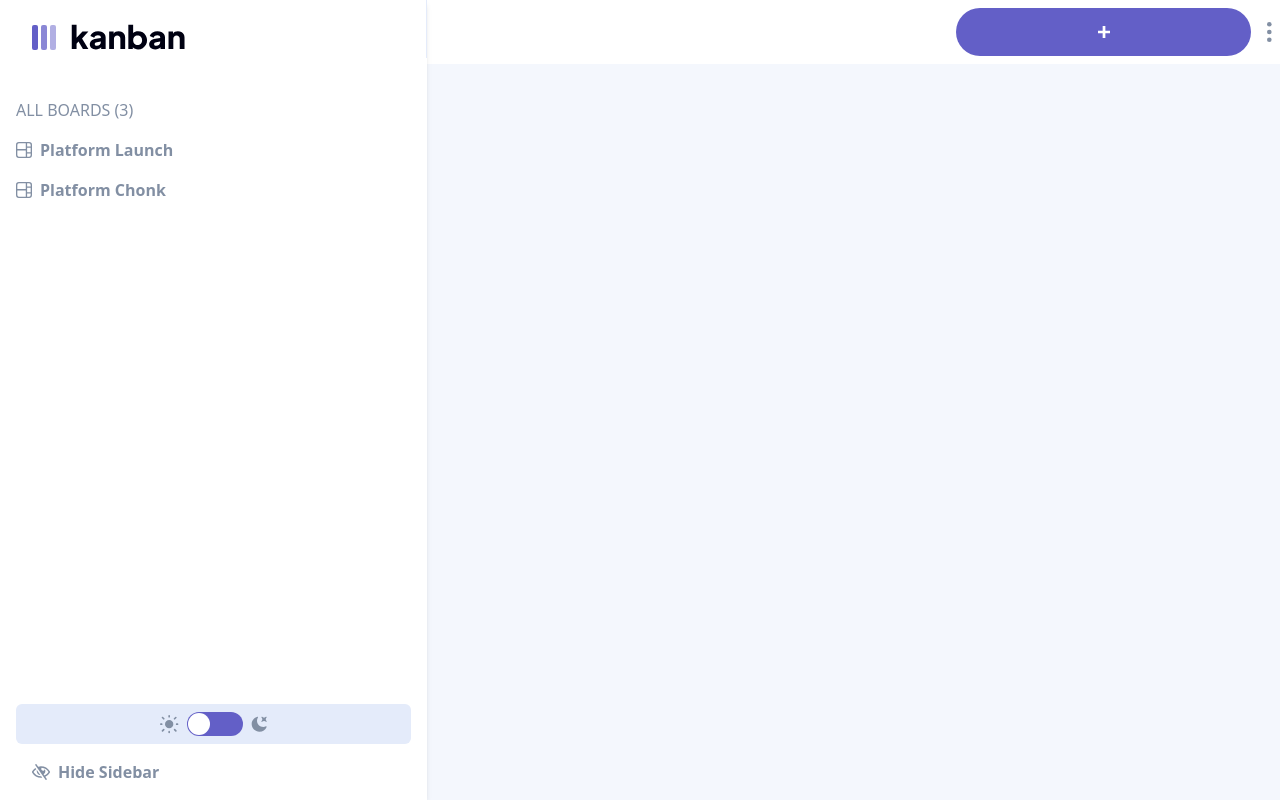
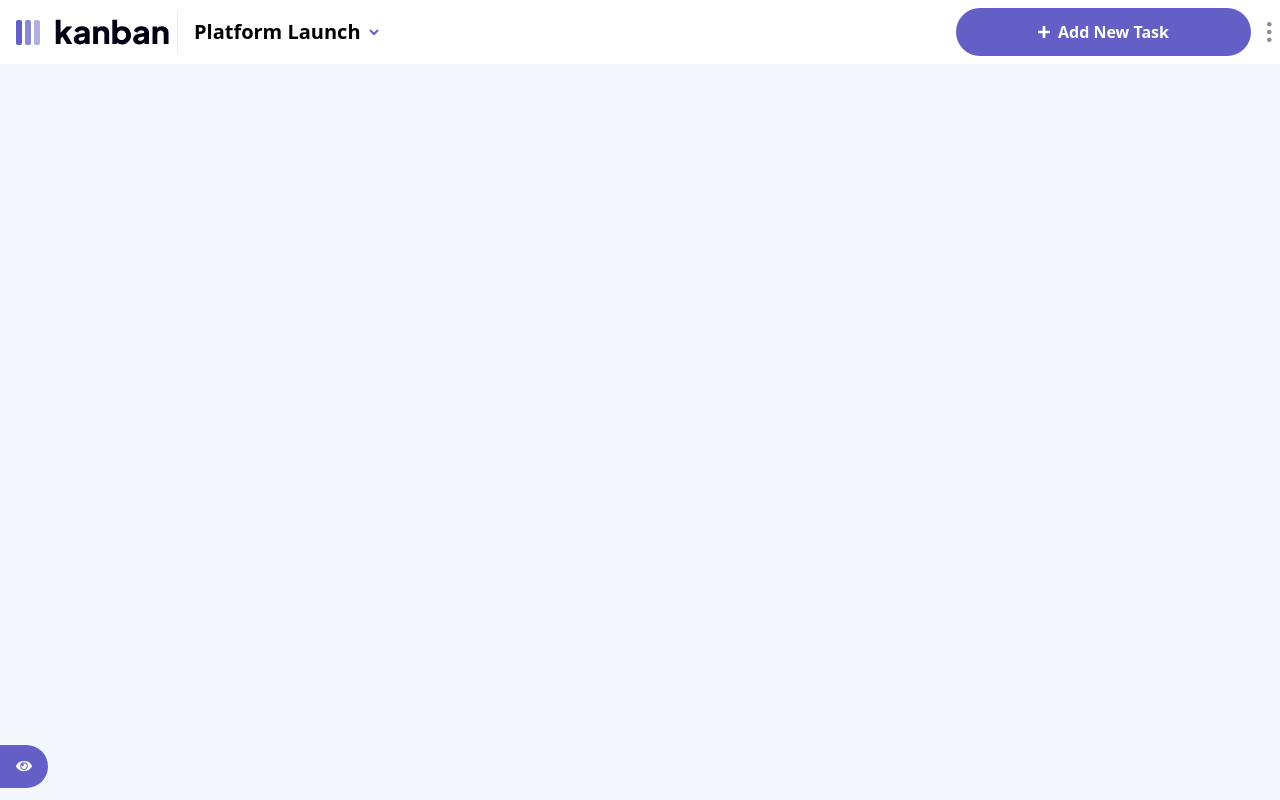
Before and after one commit to hmrbcnto/kanban_app, a Next.js app: page /Board in a window 1280 px wide. Built offline with nearby package versions, Linux system fonts and the light colour scheme.

Commit message:
feat: added ModalContext for global handling of modal states and forms

```diff
--- a/src/components/MenuBar/MenuBar.types.ts
+++ b/src/components/MenuBar/MenuBar.types.ts
@@ -4,6 +4,8 @@ export interface MenuBarProps {
 
 export interface MenuItemProps {
   display: string;
-  link: string;
+  link?: string;
   isActive?: string;
+  onClick?: () => void;
+  isCreate?: boolean;
 };
--- a/src/components/MenuBar/index.tsx
+++ b/src/components/MenuBar/index.tsx
@@ -1,4 +1,4 @@
-import React, { useState } from 'react';
+import React, { useContext, useState } from 'react';
 import { twMerge } from 'tailwind-merge';
 import { MenuBarProps, MenuItemProps } from './MenuBar.types';
 import logoMobile from '../../../assets/logo-mobile.svg';
@@ -15,10 +15,11 @@ import Button from '../Button';
 import ThemeSwitch from '../ThemeSwitch';
 import MenuItem from './MenuItem';
 import Modal from '../Modal';
+import ModalContext from '@/context/modal/Modal';
 
 const MenuBar: React.FC<MenuBarProps> = ({ menuItems }) => {
-  const [openMenu, setOpenMenu] = useState<boolean>(true);
-  const [modalVisible, setModalVisible] = useState<boolean>(false);
+  const { setIsModalVisible } = useContext(ModalContext);
+  const [openMenu, setOpenMenu] = useState<boolean>(false);
 
   const mobileMenuBarClasses = twMerge(`
     absolute
@@ -39,14 +40,16 @@ const MenuBar: React.FC<MenuBarProps> = ({ menuItems }) => {
     fixed
     z-[101]
     h-full
-    w-1/3
     bg-white
     dark:bg-dark_grey
     shadow-md
     hidden
-    ${openMenu ? 'sm:flex hidden' : 'hidden'}
+    ${openMenu ? 'sm:flex hidden w-1/3' : 'hidden w-0'}
     flex-col
     justify-between
+    transition
+    ease-in-out
+    duration-300
   `);
 
   const mobileVisibilityClasses = twMerge(`
@@ -54,7 +57,7 @@ const MenuBar: React.FC<MenuBarProps> = ({ menuItems }) => {
     ml-0
     w-1/16
     rounded-r-full
-    p-2
+    p-4
     z-[100]
     absolute
     fixed
@@ -63,17 +66,15 @@ const MenuBar: React.FC<MenuBarProps> = ({ menuItems }) => {
     bg-main_purple
     mb-3
     hover:cursor-pointer
+    hover:bg-hover_purple
+    sm:flex
     hidden
-    sm:flex
-    lg:hidden
-    ${openMenu ? 'hidden' : 'flex'}
+    ${openMenu ? 'hidden' : 'sm:flex'}
   `);
 
   const logoClasses = twMerge(`
     ${openMenu ? 'hidden' : 'flex'}
   `);
-
-  const closeFunction = () => setModalVisible(false);
 
   return (
     <>
@@ -92,9 +93,9 @@ const MenuBar: React.FC<MenuBarProps> = ({ menuItems }) => {
         </div>
         <div className="flex gap-4 w-1/4">
           <Button
-            text={<Image src={addTask} alt="cross icon" className="object-none dark:text" />}
+            text={<><Image src={addTask} alt="cross icon" className="object-none dark:text" /><span className="font-semibold text-white hidden md:block pl-2">Add New Task </span></>}
             type="primary"
-            onClick={() => setModalVisible(true)}
+            onClick={() => setIsModalVisible('task', 'create')}
           />
           <Image src={verticalEllipsis} alt="vertical ellipsis" className="object-none" />
         </div>
@@ -115,6 +116,12 @@ const MenuBar: React.FC<MenuBarProps> = ({ menuItems }) => {
                   key={menuItem.link}
                 />
               ))}
+             <MenuItem
+                display="+ Create New Board"
+                key="create_board"
+                onClick={() => setIsModalVisible('board', 'create')}
+                isCreate={true}
+              />
           </div>
         </div>
         <div className="flex flex-col p-4 justify-center gap-4">
@@ -135,17 +142,6 @@ const MenuBar: React.FC<MenuBarProps> = ({ menuItems }) => {
       >
         <Image src={showSidebar} alt="show sidebar" />
       </div>
-      <Modal
-        isVisible={modalVisible}
-        title="Sample Title"
-        closeFunction={closeFunction}
-        isWarning={true}
-      >
-        <Button
-          text="hello world"
-          size="small"
-        />
-      </Modal>
     </>
   )
 };
--- /dev/null
+++ b/src/context/modal/Modal.tsx
@@ -0,0 +1,24 @@
+import { createContext } from 'react';
+
+interface ModalContextValues {
+  type: ModalType;
+  method: ModalMethod;
+  isModalVisible: boolean;
+  setIsModalVisible: (type: ModalType, method: ModalMethod) => void;
+  closeFunction: () => void;
+};
+
+const defaultValue: ModalContextValues = {
+  type: '',
+  method: '',
+  isModalVisible: false,
+  setIsModalVisible: (type: ModalType, method: ModalMethod) => {},
+  closeFunction: () => {}
+};
+
+export type ModalType = 'board' | 'task' | 'warning' | '';
+export type ModalMethod = 'create' | 'update' | '';
+
+const ModalContext = createContext(defaultValue);
+
+export default ModalContext;
--- /dev/null
+++ b/src/context/modal/index.tsx
@@ -0,0 +1,39 @@
+import ModalForm from '@/components/ModalForm';
+import { useState, useEffect } from 'react';
+import ModalContext, { ModalMethod, ModalType } from './Modal';
+
+const ModalContextWrapper: React.FC<{ children: React.ReactNode | React.ReactNode[] }> = ({ children }) => {
+  const [isVisible, setIsVisible] = useState<boolean>(false);
+  const [modalType, setModalType] = useState<ModalType>('');
+  const [modalMethod, setModalMethod] = useState<ModalMethod>('');
+
+  const toggleModalVisibility = (type: ModalType, method: ModalMethod) => {
+    setModalType(type);
+    setModalMethod(method);
+    setIsVisible(!isVisible);
+  };
+
+  const closeFunction = () => {
+    setIsVisible(false);
+    setModalType('');
+    setModalMethod('');
+  }
+
+  return <ModalContext.Provider value={{
+    type: modalType,
+    isModalVisible: isVisible,
+    method: modalMethod,
+    setIsModalVisible: toggleModalVisibility,
+    closeFunction
+  }}>
+    <ModalForm
+      type={modalType}
+      method={modalMethod}
+      isVisible={isVisible}
+      closeFunction={closeFunction}
+    />
+    { children }
+  </ModalContext.Provider>
+};
+
+export default ModalContextWrapper;
--- a/src/pages/_app.tsx
+++ b/src/pages/_app.tsx
@@ -1,3 +1,4 @@
+import ModalContextWrapper from '@/context/modal';
 import ThemeContextWrapper from '@/context/theme';
 import '@/styles/globals.css';
 import type { AppProps } from 'next/app';
@@ -5,7 +6,9 @@ import type { AppProps } from 'next/app';
 const App = ({ Component, pageProps }: AppProps) => {
   return (
     <ThemeContextWrapper>
-      <Component {...pageProps} />
+      <ModalContextWrapper>
+        <Component {...pageProps} />
+      </ModalContextWrapper>
     </ThemeContextWrapper>
   )
 }
```
